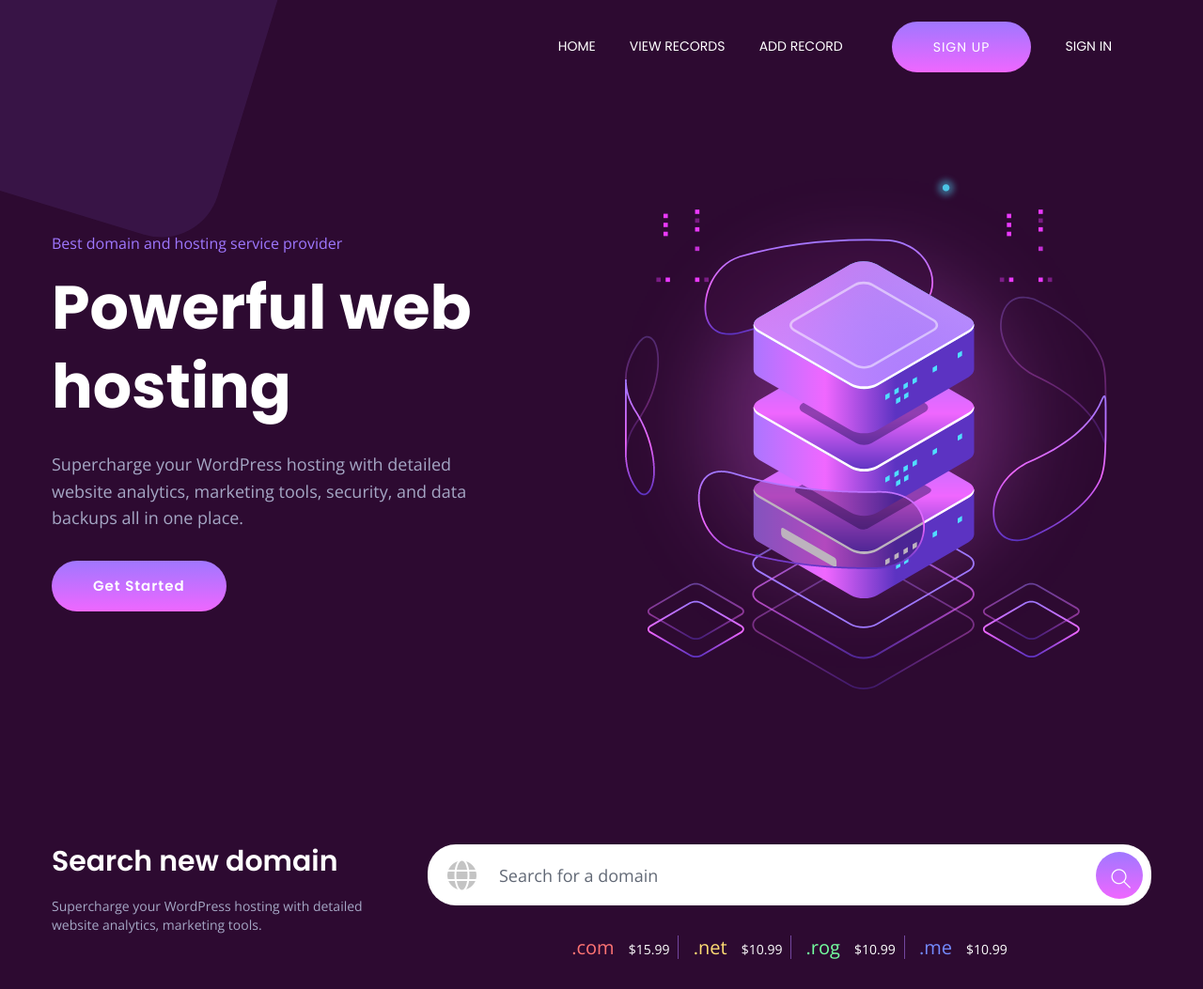
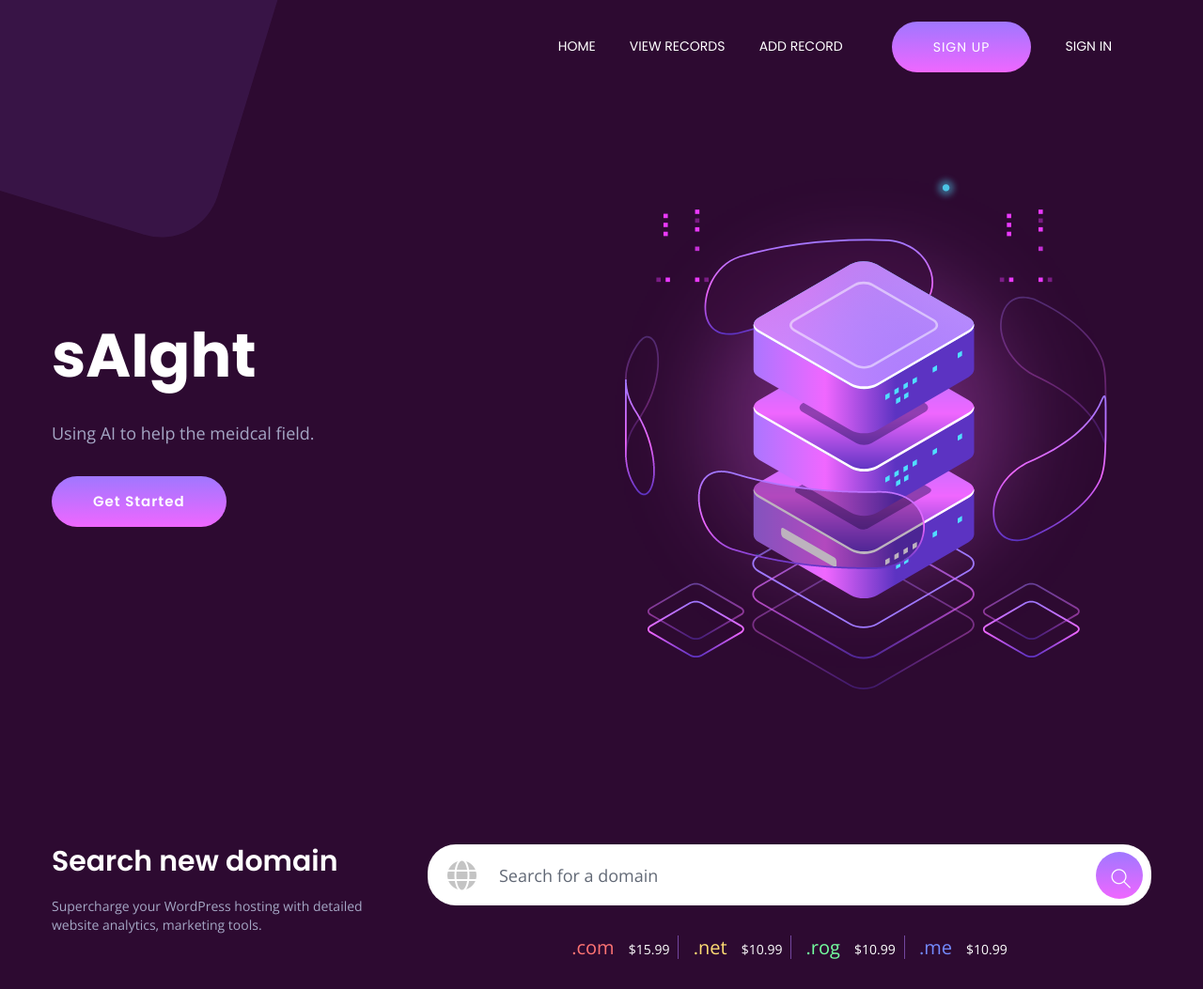
Before and after one commit to TeamDeltaHacks/EyesAIght, a Flask app: page / in a window 1280 px wide. Shown: the top 1053 px of the page at 94% size. Run offline with Flask 2, Linux system fonts and the light colour scheme; some libraries are stand-ins or nearby versions.

Commit message:
Update index.html

```diff
--- a/templates/index.html
+++ b/templates/index.html
@@ -116,11 +116,8 @@
                         <div class="row align-items-center justify-content-between">
                             <div class="col-xl-5 col-lg-5 col-md-9 ">
                                 <div class="hero__caption">
-                                    <span data-animation="fadeInLeft" data-delay=".3s">Best domain and hosting service provider</span>
-                                    <h1 data-animation="fadeInLeft" data-delay=".6s ">Powerful web hosting</h1>
-                                    <p data-animation="fadeInLeft" data-delay=".8s">Supercharge your WordPress hosting with detailed
-                                        website analytics, marketing tools, security, and data
-                                    backups all in one place.</p>
+                                    <h1 data-animation="fadeInLeft" data-delay=".6s ">sAIght</h1>
+                                    <p data-animation="fadeInLeft" data-delay=".8s">Using AI to help the meidcal field.</p>
                                     <!-- Slider btn -->
                                     <div class="slider-btns">
                                         <!-- Hero-btn -->
```
